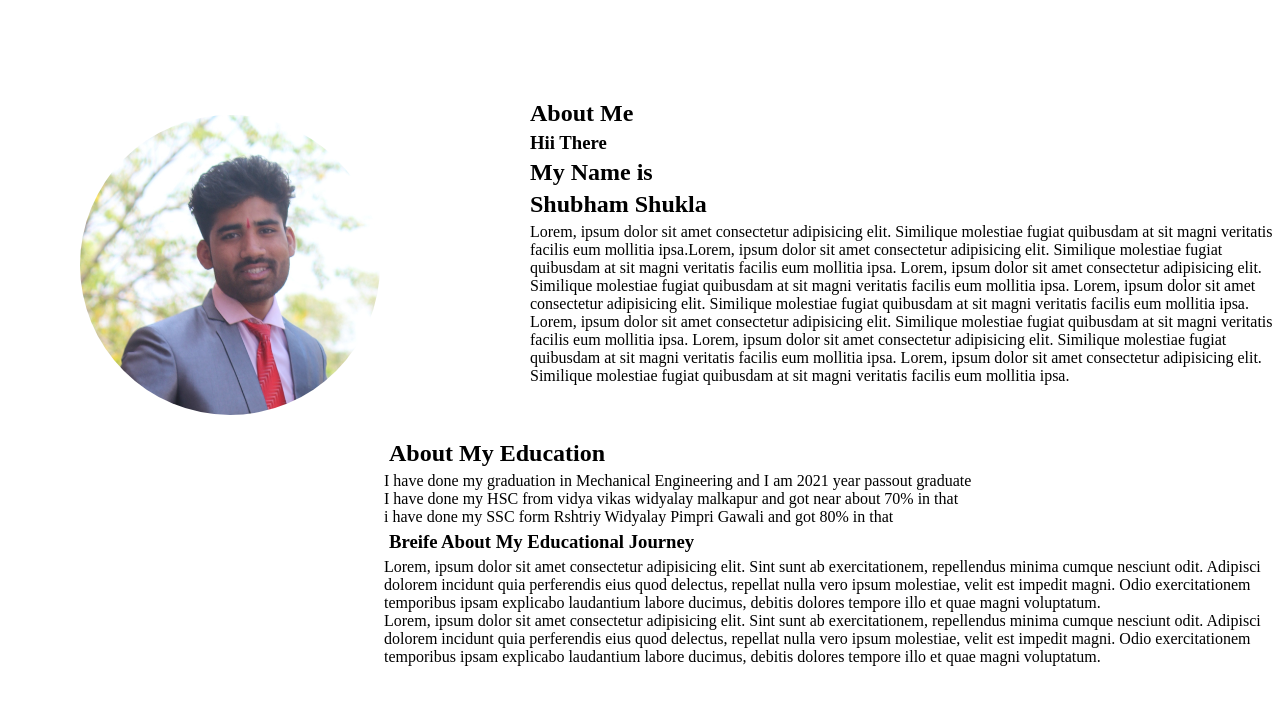
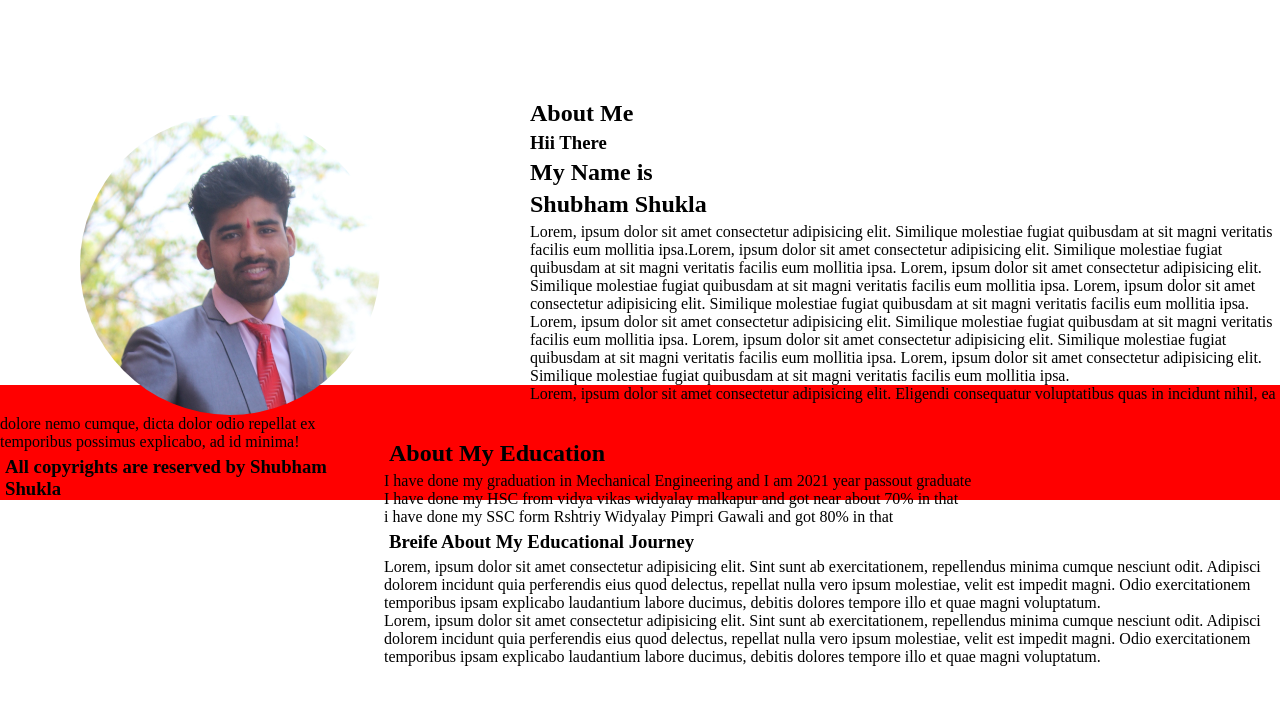
Before and after one commit to Shubham-Shukla999/test_feb_27, a plain HTML site: page index.html in a window 1280 px wide. Shown: the part 83-788 px from the top of the page. Drawn offline with Linux system fonts and the light colour scheme.

Commit message:
Update index.html

```diff
--- a/index.html
+++ b/index.html
@@ -86,6 +86,11 @@
             tempore illo et quae magni voluptatum.
           </p>
       </section>
-
+         <footer>
+          <P>Lorem, ipsum dolor sit amet consectetur adipisicing elit. Eligendi
+            consequatur voluptatibus quas in incidunt nihil, ea dolore nemo cumque,
+            dicta dolor odio repellat ex temporibus possimus explicabo, ad id minima!</P>
+        <h3>All copyrights are reserved by Shubham Shukla</h3>
+        </footer>
   </body>
 </html>
```
